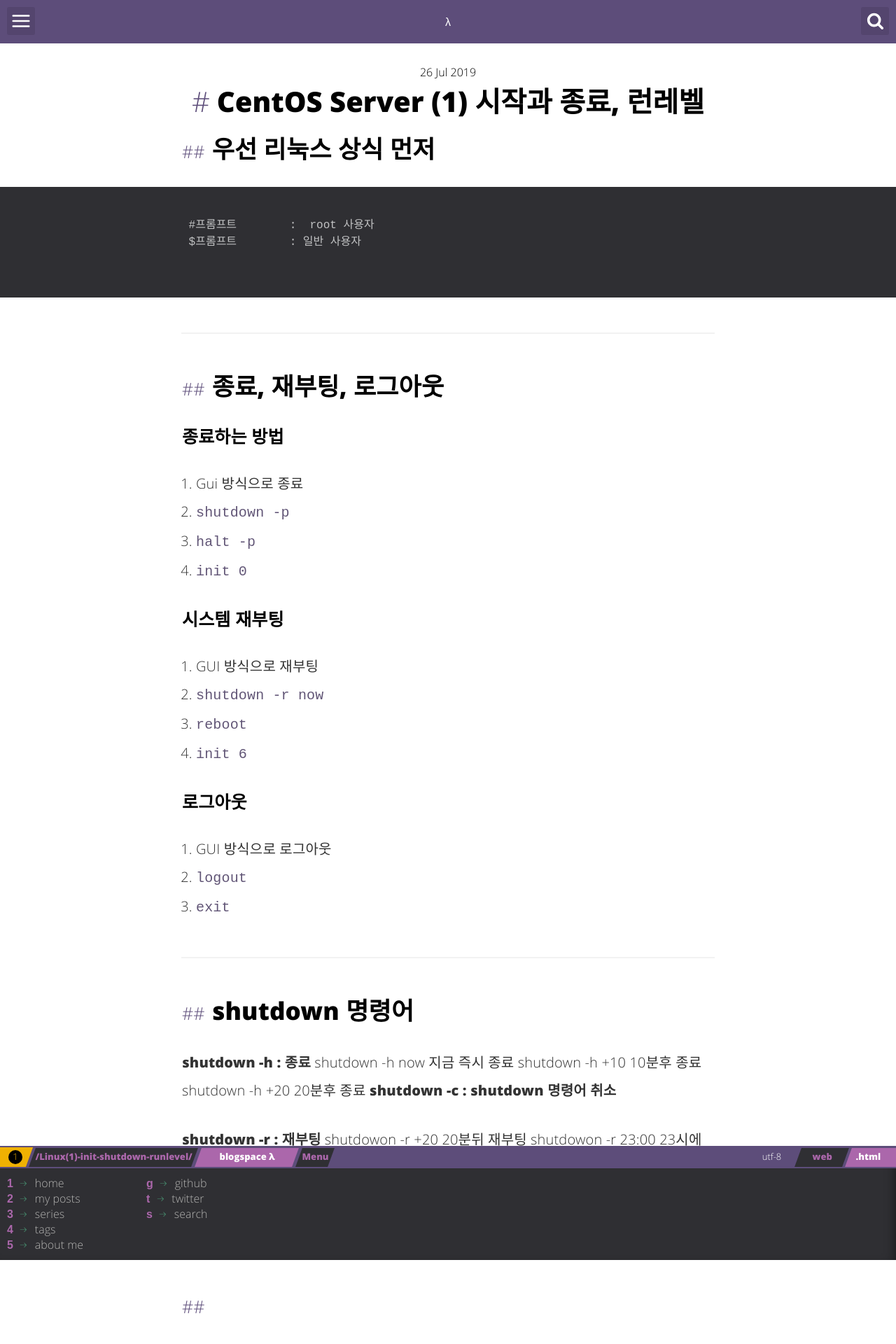
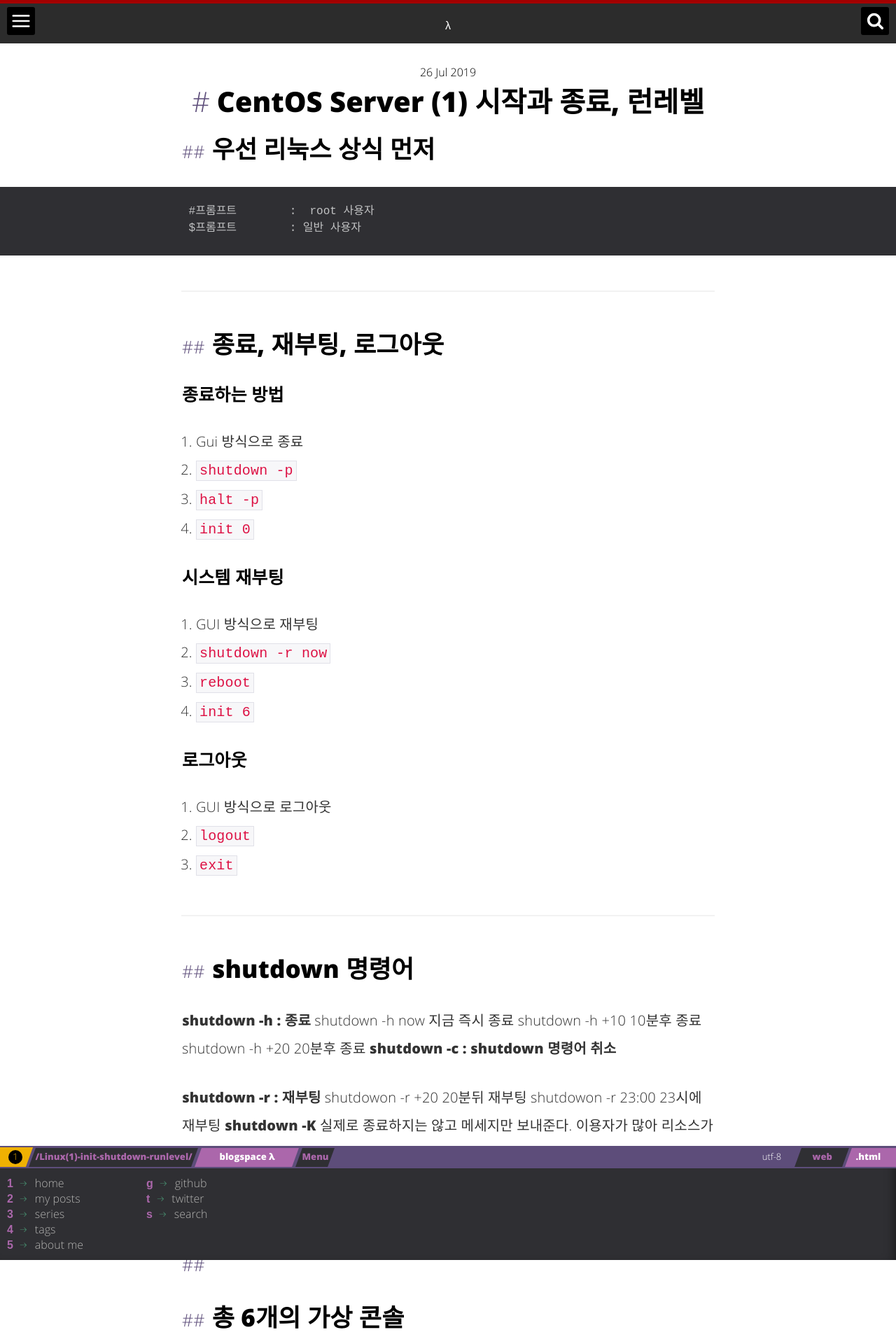
Before and after one commit to JJooJJoo83/kangtegong.github.io, a Jekyll site: the page built from _posts/2019-07-26-Linux(1) init shutdown runlevel.md, in a window 1280 px wide. Shown: the top 1920 px of the page at 70% size. Built offline with Jekyll 4.4.1, drawn with Linux system fonts in a browser that asks for light colours; comment, search, counter and statistics services are not loaded.

Commit message:
navbar modify

```diff
--- a/assets/css/main.css
+++ b/assets/css/main.css
@@ -370,7 +370,7 @@ a.slideButton,
 
 .dosearch {
     right: 10px;
-    background: #54456e;
+    background: black;
     border-radius: .188rem;
     padding: .125rem .188rem
 }
@@ -379,7 +379,7 @@ a.slideButton,
     cursor: pointer;
     padding: .313rem;
     border-radius: .188rem;
-    background: #54456e;
+    background: black;
     width: 2.5rem;
     height: 2.5rem;
     fill: #fff
@@ -400,7 +400,7 @@ a.slideButton,
 
 aside {
     position: fixed;
-    height: 163px;
+    height: 163px;      /* 163px -> 400px */
     width: 100%;
     bottom: -100%;
     background: #2f2f33;
@@ -585,6 +585,7 @@ aside #topmenu ul li span {
         display: none
     }
 }
+
 
 aside nav ul {
     padding: 10px 0 0 10px;
@@ -896,8 +897,14 @@ body {
     height: 100%
 }
 
+.header-post {
+    background: #2C2C2C;
+    color: white;
+    border: none;
+    border-top: 5px solid #A30000;
+}
+
 .header-site,
-.header-post,
 .page-header {
     background: #5d4d7a;
     height: 100%;
@@ -1291,7 +1298,10 @@ body {
 
 .post-content p code,
 .post-content li code {
-    color: #615576
+    padding: 2px 4px;
+    color: #d14;
+    background-color: #f7f7f9;
+    border: 1px solid #e1e1e8;
 }
 
 .post-content a {
@@ -1630,11 +1640,11 @@ pre span {
     overflow: auto;
     word-wrap: normal;
     border-radius: 0;
-    padding: 20px;
+    padding: 10px;
     background-color: #2f2f33;
     color: #c1c2c3;
     margin: 0;
-    margin-bottom: 30px
+    margin-bottom: 10px
 }
 
 .highlight .hll {
```
